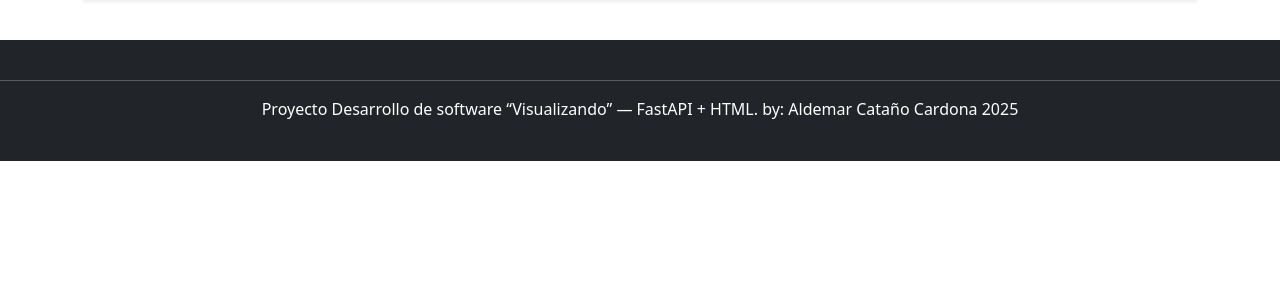
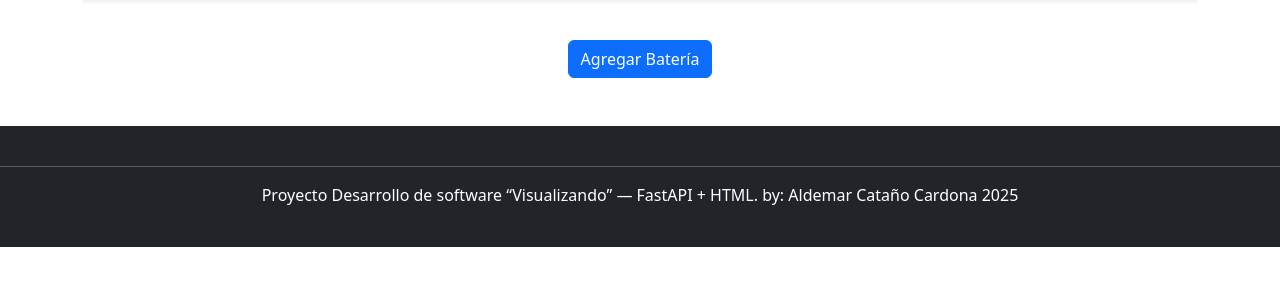
Before and after one commit to Aldemitar/vehiculos_electricos_aldemar, a FastAPI app: template templates/baterias_registro.html in a window 1280 px wide. Shown: the part 258-544 px from the top of the page. Run offline with FastAPI, Linux system fonts and the light colour scheme; the template is opened without the code that fills it, so the values that code supplies are empty; parts of the project's set-up code (start-up, migrations or seed data) failed here and were passed over.

Commit message:
Se modificó el registro para agregar el botón de añadir una batería

```diff
--- a/templates/baterias_registro.html
+++ b/templates/baterias_registro.html
@@ -37,6 +37,11 @@
                 </tbody>
             </table>
         </div>
+            <div class="text-center mt-4 mb-4">
+            <a href="/baterias/add" class="btn btn-primary">
+                <i class="bi bi-plus-lg"></i> Agregar Batería
+            </a>
+        </div>
     </div>
 
 <br>
```
Lines whose indentation alone changed are shown as unchanged.
